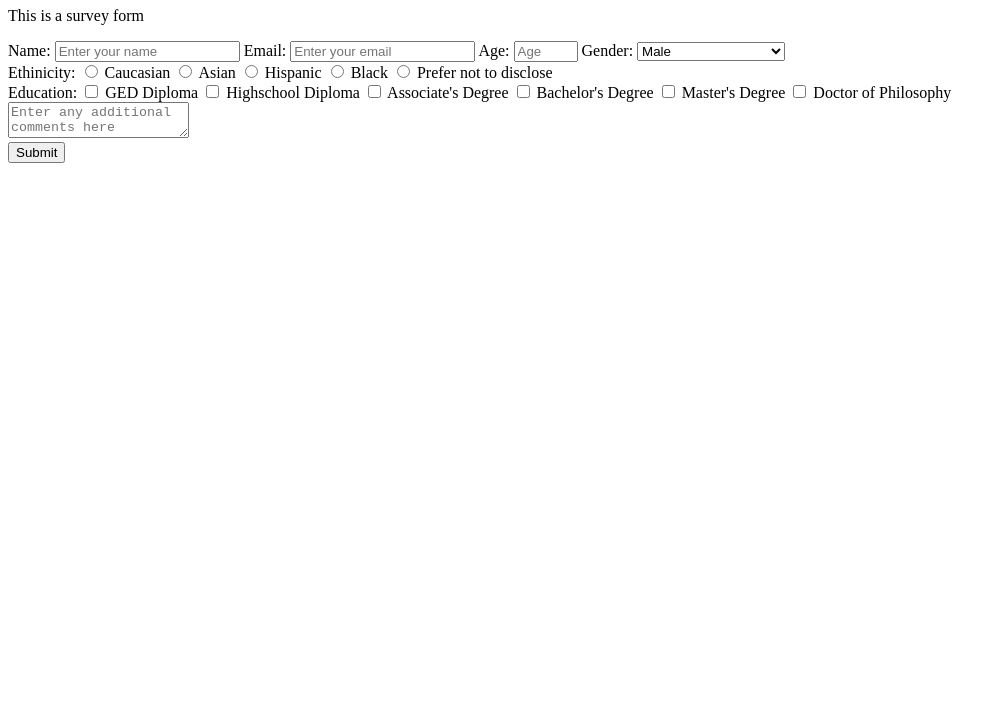
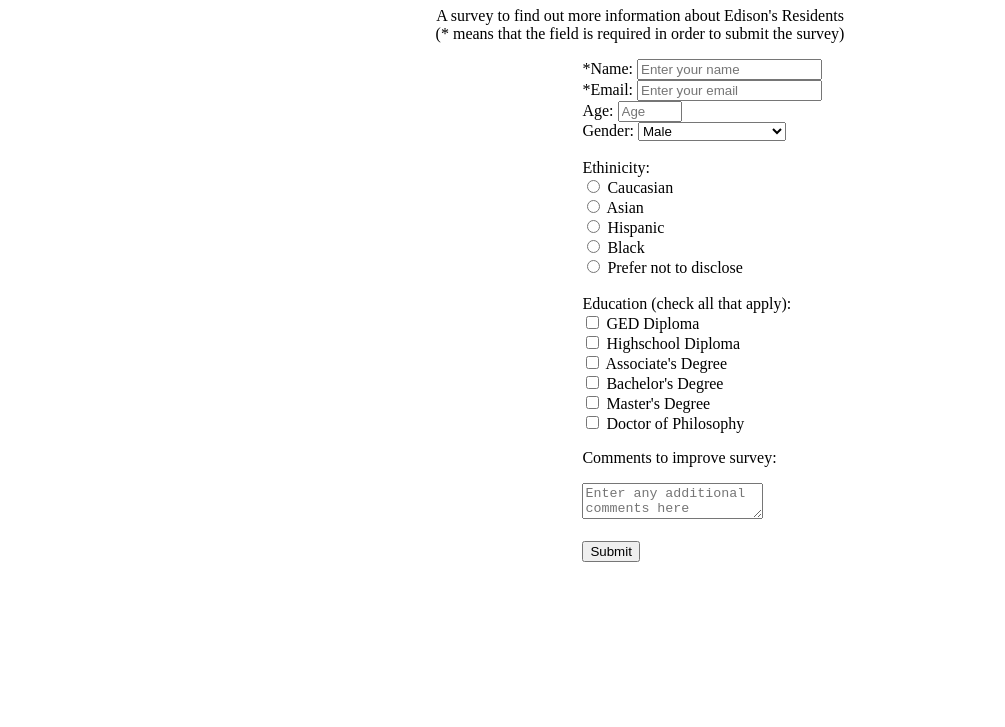
Before and after one commit to MarkPinto/Survey-Form, a plain HTML site: page Index.html in a window 1280 px wide. Shown: the part 73-800 px from the top of the page, without its empty margins (0-1005 px from the left). Drawn offline with Linux system fonts and the light colour scheme.

Commit message:
Put in final text over placeholder text and made adjustments to layout

```diff
--- a/Index.html
+++ b/Index.html
@@ -2,19 +2,25 @@
 <html>
 <head>
 	<title>Survey Form</title>
+	<link rel="stylesheet" type="text/css" href="style.css">
 </head>
-<body>
-	<h1 id="title">Survey Form</h1>
-	<p id="description">This is a survey form</p>
+<body class="center">
+	<h1 id="title" class="text-center">Edison Township Survey Form</h1>
+	<p id="description" class="text-center">A survey to find out more information about Edison's Residents<br>(* means that the field is required in order to submit the survey)</p>
+
+	<div class="text-align">
 		<form id="survey-form">
 
 			<!-- Text fields for basic info -->
-		<label id="name-label">Name:</label>
+			<label id="name-label">*Name:</label>
 			<input type="text" id="name" name="Name" placeholder="Enter your name" required>
-		<label id="email-label">Email:</label>
+			<br>
+			<label id="email-label">*Email:</label>
 			<input type="email" id="email" name="Email" placeholder="Enter your email" required>
+			<br>
 			<label id="number-label">Age:</label>
 			<input type="number" id="number" name="Age" placeholder="Age" min="18" max="100">
+			<br>
 
 			<!-- Dropdown menu for Gender -->
 			<label>Gender:</label>
@@ -24,34 +30,49 @@
 				<option>Other</option>
 				<option>Prefer not to disclose</option>
 			</select>
+			<br>
 
 			<!-- Radio Buttons -->
 			<br>
 			<label>Ethinicity:</label>
+			<br>
 			<input type="radio" name="ethinicity" value="Caucasian"> Caucasian
+			<br>
 			<input type="radio" name="ethinicity" value="Asian"> Asian
+			<br>
 			<input type="radio" name="ethinicity" value="Hispanic"> Hispanic
+			<br>
 			<input type="radio" name="ethinicity" value="Black"> Black
+			<br>
 			<input type="radio" name="ethinicity" value="No Disclosure"> Prefer not to disclose
+			<br>
 
 			<!-- Checkboxes -->
 			<br>
-		<label>Education:</label>
+			<label>Education (check all that apply):</label>
+			<br>
 			<input type="checkbox" name="education" value="GED"> GED Diploma
+			<br>
 			<input type="checkbox" name="education" value="Highschool"> Highschool Diploma
+			<br>
 			<input type="checkbox" name="education" value="Associate"> Associate's Degree
+			<br>
 			<input type="checkbox" name="education" value="Bachelor"> Bachelor's Degree
+			<br>
 			<input type="checkbox" name="education" value="Master"> Master's Degree
+			<br>
 			<input type="checkbox" name="education" value="Doctor"> Doctor of Philosophy
+			<br>
 
 			<!-- Text area for other comments -->
-		<br>
+			<p>Comments to improve survey:</p>
 			<textarea placeholder="Enter any additional comments here"></textarea>
 
 			<!-- Submit button -->
-		<br>
+			<br><br>
 			<input type="Submit" id="submit" name="Submit">
 
 		</form>
+	</div>
 </body>
 </html>
--- a/Style.css
+++ b/Style.css
@@ -0,0 +1,16 @@
+.center
+{
+	margin: auto;
+	width: 50%;
+}
+
+.text-center
+{
+	text-align: center;
+}
+
+.text-align /*Makes it so the radio buttons are aligned properly*/
+{
+	text-align: left;
+	padding-left: 41%;
+}
```
Lines whose indentation alone changed are shown as unchanged.
